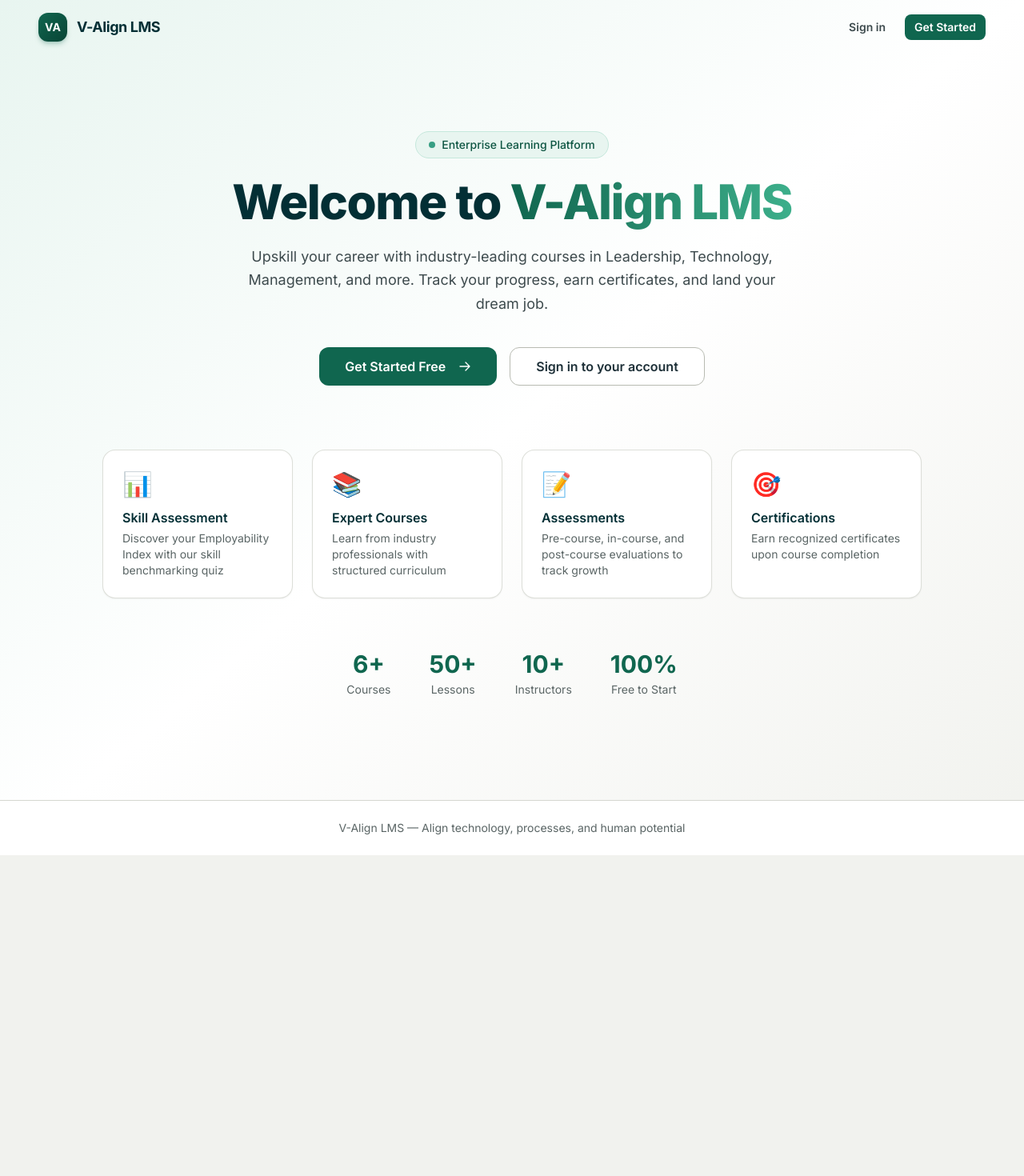
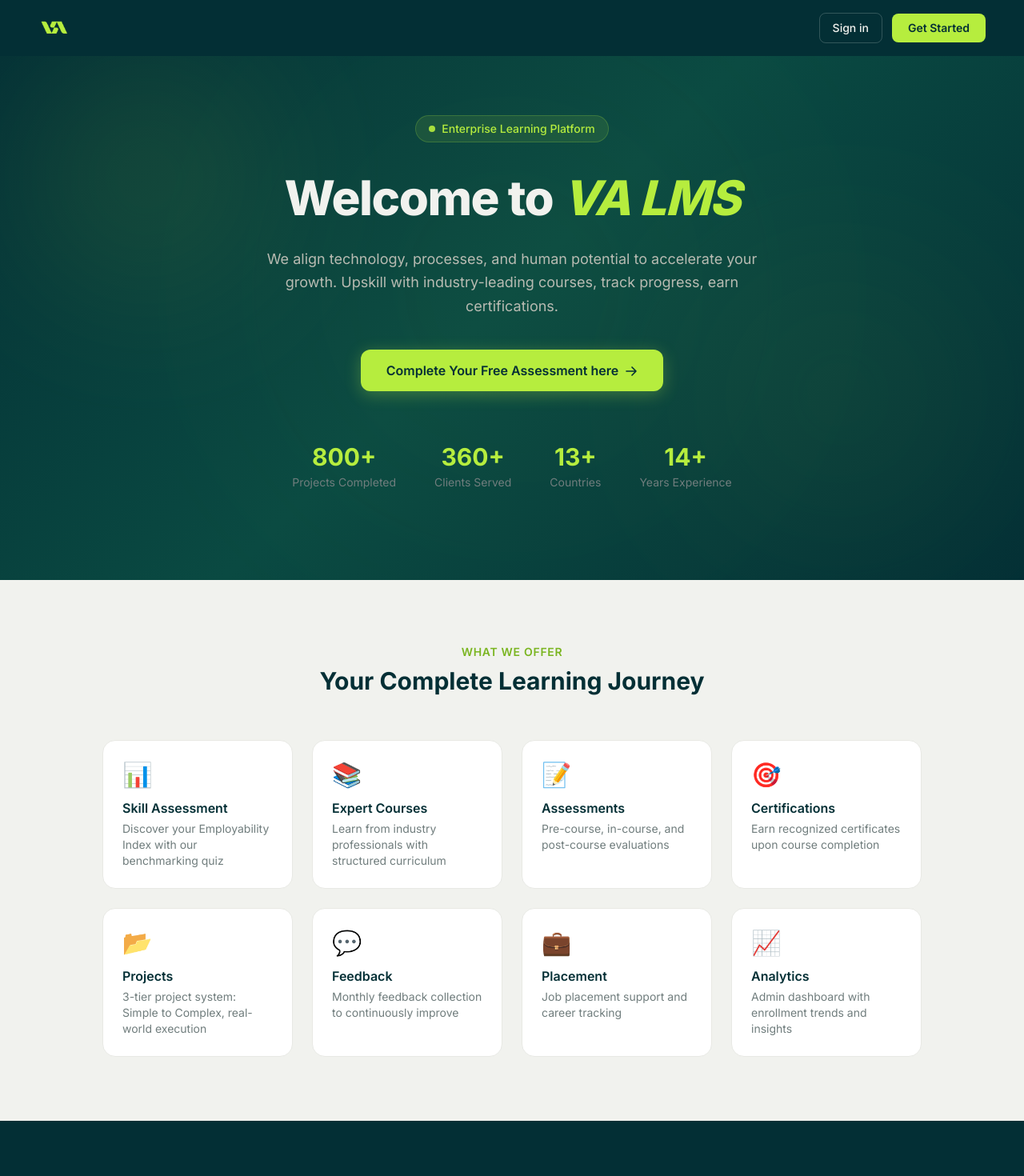
Before and after one commit to Sharanup594/lms-frontend, a Next.js app: page / in a window 1280 px wide. Shown: the top 1470 px of the page at 80% size. Before the commit the page ends 1069 px from the top, so only its background shows below. Built offline with nearby package versions, Linux system fonts and the light colour scheme; no server answers.

Commit message:
Replace V-Align LMS with VA LMS everywhere

```diff
--- a/src/app/(auth)/login/page.tsx
+++ b/src/app/(auth)/login/page.tsx
@@ -76,12 +76,10 @@ export default function LoginPage() {
       <div className="w-full max-w-md">
         {/* Logo */}
         <div className="mb-8 text-center">
-          <div className="mx-auto mb-4 flex h-14 w-14 items-center justify-center rounded-2xl bg-gradient-to-br from-primary-600 to-primary-800 text-white font-bold text-xl shadow-lg shadow-primary-600/30">
-            VA
-          </div>
+          <img height="56" width="56" className="mx-auto mb-0 rounded-full shadow-lg" src="/VA.png" alt="V-Align" />
           <h1 className="text-2xl font-bold text-neutral-900">Welcome back</h1>
           <p className="mt-1 text-sm text-neutral-500">
-            Sign in to your V-Align LMS account
+            Sign in to your VA LMS account
           </p>
         </div>
 
--- a/src/app/(auth)/signup/page.tsx
+++ b/src/app/(auth)/signup/page.tsx
@@ -55,12 +55,10 @@ export default function SignupPage() {
   }
 
   return (
-    <div className="flex min-h-screen items-center justify-center bg-gradient-to-br from-primary-50 via-white to-surface-secondary p-4">
+    <div className="flex min-h-screen items-center justify-center bg-[rgb(241, 242, 238)] from-primary-50 via-white to-surface-secondary p-4">
       <div className="w-full max-w-md">
         <div className="mb-8 text-center">
-          <div className="mx-auto mb-4 flex h-14 w-14 items-center justify-center rounded-2xl bg-gradient-to-br from-primary-600 to-primary-800 text-white font-bold text-xl shadow-lg shadow-primary-600/30">
-            VA
-          </div>
+          <img height="50" width="50" className="mx-auto mb-0 rounded-full shadow-lg" src="/VA.png" alt="V-Align" />
           <h1 className="text-2xl font-bold text-neutral-900">Create an account</h1>
           <p className="mt-1 text-sm text-neutral-500">Start your learning journey today</p>
         </div>
--- a/src/app/globals.css
+++ b/src/app/globals.css
@@ -2,20 +2,20 @@
 
 @theme inline {
   /* === V-Align Brand Color Palette === */
-  /* Primary: Castleton Green scale */
-  --color-primary-50: #E8F5F0;
-  --color-primary-100: #C5E8DC;
-  --color-primary-200: #9DD9C5;
-  --color-primary-300: #6DC4A8;
-  --color-primary-400: #3DAF8B;
-  --color-primary-500: #158D6E;
-  --color-primary-600: #10664F;
-  --color-primary-700: #0D5542;
-  --color-primary-800: #094435;
-  --color-primary-900: #053328;
+  /* Primary: Pear (#B6ED3E) scale */
+  --color-primary-50: #F5FDE8;
+  --color-primary-100: #E8F9C5;
+  --color-primary-200: #D4F48E;
+  --color-primary-300: #C5F062;
+  --color-primary-400: #B6ED3E;
+  --color-primary-500: #9DD425;
+  --color-primary-600: #B6ED3E;
+  --color-primary-700: #7AB520;
+  --color-primary-800: #5E8C18;
+  --color-primary-900: #436410;
 
-  /* Accent: Pear (V-Align highlight) */
-  --color-accent: #B6ED3E;
+  /* Accent: Castleton Green (secondary) */
+  --color-accent: #10664F;
 
   --color-success-50: #F0FDF4;
   --color-success-500: #22C55E;
--- a/src/app/layout.tsx
+++ b/src/app/layout.tsx
@@ -12,7 +12,7 @@ const inter = Inter({
 });
 
 export const metadata: Metadata = {
-  title: "V-Align LMS",
+  title: "VA LMS",
   description: "V-Align Technologies — Enterprise Learning Management System",
 };
 
--- a/src/app/onboarding/skill-assessment/page.tsx
+++ b/src/app/onboarding/skill-assessment/page.tsx
@@ -63,9 +63,7 @@ export default function SkillAssessmentPage() {
       <div className="w-full max-w-2xl">
         {/* Header */}
         <div className="text-center mb-8">
-          <div className="mx-auto mb-4 flex h-14 w-14 items-center justify-center rounded-2xl bg-gradient-to-br from-primary-600 to-primary-800 text-white font-bold text-xl shadow-lg shadow-primary-600/30">
-            VA
-          </div>
+          <img height="56" width="56" className="mx-auto mb-0 rounded-full shadow-lg" src="/VA.png" alt="V-Align" />
           <h1 className="text-2xl font-bold text-neutral-900">Skill Assessment</h1>
           <p className="mt-1 text-sm text-neutral-500">Help us understand your background to recommend the best courses</p>
         </div>
--- a/src/app/page.tsx
+++ b/src/app/page.tsx
@@ -1,177 +1,177 @@
-"use client";
+'use client'
 
-import { useEffect } from "react";
-import { useRouter } from "next/navigation";
-import Link from "next/link";
-import { useAuth } from "@/hooks/useAuth";
-import { Button } from "@/components/ui/Button";
+import { useEffect } from 'react'
+import { useRouter } from 'next/navigation'
+import Link from 'next/link'
+import { useAuth } from '@/hooks/useAuth'
+import { Button } from '@/components/ui/Button'
 
 export default function Home() {
-  const router = useRouter();
-  const { role, isLoading } = useAuth();
+  const router = useRouter()
+  const { role, isLoading } = useAuth()
 
-  // If already logged in, redirect to dashboard
   useEffect(() => {
-    if (isLoading) return;
-    if (role === "admin") router.replace("/admin/dashboard");
-    else if (role === "student") router.replace("/dashboard");
-  }, [role, isLoading, router]);
+    if (isLoading) return
+    if (role === 'admin') router.replace('/admin/dashboard')
+    else if (role === 'student') router.replace('/dashboard')
+  }, [role, isLoading, router])
 
-  // Show landing page for unauthenticated visitors
   if (!isLoading && !role) {
     return (
-      <div className="min-h-screen bg-gradient-to-br from-primary-50 via-white to-surface-secondary">
-        {/* Nav */}
-        <header className="flex items-center justify-between px-6 py-4 lg:px-12">
+      <div className="min-h-screen" style={{ fontFamily: "'Inter', sans-serif" }}>
+        {/* ═══ Nav ═══ */}
+        <header className="fixed top-0 left-0 right-0 z-50 flex items-center justify-between px-6 py-4 lg:px-12" style={{ background: '#032F35' }}>
           <div className="flex items-center gap-3">
-            <div className="flex h-9 w-9 items-center justify-center rounded-xl bg-gradient-to-br from-primary-600 to-primary-800 text-white font-bold text-sm shadow-md shadow-primary-600/25">
-              VA
-            </div>
-            <span className="text-lg font-bold text-neutral-900 tracking-tight">
-              V-Align LMS
-            </span>
+            <img height="40" width="40" className="rounded-full" src="/VA.png" alt="V-Align" />
           </div>
           <div className="flex items-center gap-3">
             <Link href="/login">
-              <Button variant="ghost" size="sm">
+              <button className="px-4 py-2 text-sm font-medium rounded-lg transition-colors cursor-pointer" style={{ color: '#F1F2EE', background: 'transparent', border: '1px solid rgba(241,242,238,0.2)' }}>
                 Sign in
-              </Button>
+              </button>
             </Link>
             <Link href="/signup">
-              <Button size="sm">Get Started</Button>
+              <button className="px-5 py-2 text-sm font-semibold rounded-lg transition-all cursor-pointer hover:opacity-90" style={{ background: '#B6ED3E', color: '#032F35' }}>
+                Get Started
+              </button>
             </Link>
           </div>
         </header>
 
-        {/* Hero */}
-        <main className="flex flex-col items-center justify-center px-6 pt-16 pb-24 lg:pt-24 lg:pb-32">
-          <div className="text-center max-w-3xl mx-auto">
-            <div className="inline-flex items-center gap-2 rounded-full bg-primary-50 border border-primary-100 px-4 py-1.5 text-sm text-primary-700 font-medium mb-6">
-              <span className="flex h-2 w-2 rounded-full bg-primary-500 animate-pulse" />
+        {/* ═══ Hero Section — Dark Gunmetal ═══ */}
+        <section className="relative overflow-hidden pt-28 pb-20 lg:pt-36 lg:pb-28" style={{ background: 'linear-gradient(135deg, #032F35 0%, #0A4A42 50%, #032F35 100%)' }}>
+          {/* Decorative elements */}
+          <div className="absolute top-20 left-10 w-72 h-72 rounded-full opacity-10" style={{ background: '#B6ED3E', filter: 'blur(100px)' }} />
+          <div className="absolute bottom-10 right-10 w-96 h-96 rounded-full opacity-5" style={{ background: '#B6ED3E', filter: 'blur(120px)' }} />
+          <div className="absolute top-1/2 left-1/2 -translate-x-1/2 -translate-y-1/2 w-[600px] h-[600px] rounded-full opacity-[0.03]" style={{ background: '#B6ED3E', filter: 'blur(150px)' }} />
+
+          <div className="relative z-10 max-w-5xl mx-auto px-6 text-center">
+            {/* Badge */}
+            <div className="inline-flex items-center gap-2 rounded-full px-4 py-1.5 text-sm font-medium mb-8" style={{ background: 'rgba(182,237,62,0.1)', color: '#B6ED3E', border: '1px solid rgba(182,237,62,0.2)' }}>
+              <span className="flex h-2 w-2 rounded-full animate-pulse" style={{ background: '#B6ED3E' }} />
               Enterprise Learning Platform
             </div>
 
-            <h1 className="text-4xl font-extrabold text-neutral-900 tracking-tight sm:text-5xl lg:text-6xl">
-              Welcome to{" "}
-              <span className="bg-gradient-to-r from-primary-600 to-primary-400 bg-clip-text text-transparent">
-                V-Align LMS
-              </span>
+            {/* Hero heading */}
+            <h1 className="text-4xl sm:text-5xl lg:text-6xl font-extrabold tracking-tight leading-tight" style={{ color: '#F1F2EE' }}>
+              Welcome to {' '}
+              <span style={{ color: '#B6ED3E' }}><em>VA LMS</em></span>{' '}
             </h1>
 
-            <p className="mt-6 text-lg text-neutral-600 max-w-2xl mx-auto leading-relaxed">
-              Upskill your career with industry-leading courses in Leadership,
-              Technology, Management, and more. Track your progress, earn
-              certificates, and land your dream job.
+            <p className="mt-6 text-lg max-w-2xl mx-auto leading-relaxed" style={{ color: '#B8BBB2' }}>
+              We align technology, processes, and human potential to accelerate your growth.
+              Upskill with industry-leading courses, track progress, earn certifications.
             </p>
 
+            {/* CTAs */}
             <div className="mt-10 flex flex-col sm:flex-row items-center justify-center gap-4">
               <Link href="/signup">
-                <Button size="lg" className="px-8">
-                  Get Started Free
-                  <svg
-                    className="h-4 w-4 ml-2"
-                    fill="none"
-                    viewBox="0 0 24 24"
-                    strokeWidth="2"
-                    stroke="currentColor"
-                  >
-                    <path
-                      strokeLinecap="round"
-                      strokeLinejoin="round"
-                      d="M13.5 4.5L21 12m0 0l-7.5 7.5M21 12H3"
-                    />
+                <button className="px-8 py-3.5 text-base font-semibold rounded-xl transition-all cursor-pointer hover:shadow-lg" style={{ background: '#B6ED3E', color: '#032F35', boxShadow: '0 4px 20px rgba(182,237,62,0.3)' }}>
+                  Complete Your Free Assessment here
+                  <svg className="inline h-4 w-4 ml-2" fill="none" viewBox="0 0 24 24" strokeWidth="2.5" stroke="currentColor">
+                    <path strokeLinecap="round" strokeLinejoin="round" d="M13.5 4.5L21 12m0 0l-7.5 7.5M21 12H3" />
                   </svg>
-                </Button>
+                </button>
+              </Link>
+              {/* <Link href="/login">
+                <button className="px-8 py-3.5 text-base font-medium rounded-xl transition-all cursor-pointer" style={{ background: 'transparent', color: '#F1F2EE', border: '1px solid rgba(241,242,238,0.25)' }}>
+                  Sign in to your account
+                </button>
+              </Link> */}
+            </div>
+
+            {/* Stats row */}
+            <div className="mt-16 flex flex-wrap items-center justify-center gap-12">
+              {[
+                { value: '800+', label: 'Projects Completed' },
+                { value: '360+', label: 'Clients Served' },
+                { value: '13+', label: 'Countries' },
+                { value: '14+', label: 'Years Experience' },
+              ].map((s) => (
+                <div key={s.label} className="text-center">
+                  <p className="text-3xl font-bold" style={{ color: '#B6ED3E' }}>{s.value}</p>
+                  <p className="text-sm mt-1" style={{ color: '#707D7D' }}>{s.label}</p>
+                </div>
+              ))}
+            </div>
+          </div>
+        </section>
+
+        {/* ═══ Features — Anti-flash White ═══ */}
+        <section className="py-20 px-6" style={{ background: '#F1F2EE' }}>
+          <div className="max-w-5xl mx-auto">
+            <div className="text-center mb-14">
+              <p className="text-sm font-semibold uppercase tracking-wider" style={{ color: '#7AB520' }}>What We Offer</p>
+              <h2 className="mt-2 text-3xl font-bold" style={{ color: '#032F35' }}>Your Complete Learning Journey</h2>
+            </div>
+
+            <div className="grid grid-cols-1 sm:grid-cols-2 lg:grid-cols-4 gap-6">
+              {[
+                { icon: '📊', title: 'Skill Assessment', desc: 'Discover your Employability Index with our benchmarking quiz', color: '#7AB520' },
+                { icon: '📚', title: 'Expert Courses', desc: 'Learn from industry professionals with structured curriculum', color: '#7AB520' },
+                { icon: '📝', title: 'Assessments', desc: 'Pre-course, in-course, and post-course evaluations', color: '#7AB520' },
+                { icon: '🎯', title: 'Certifications', desc: 'Earn recognized certificates upon course completion', color: '#7AB520' },
+                { icon: '📂', title: 'Projects', desc: '3-tier project system: Simple to Complex, real-world execution', color: '#7AB520' },
+                { icon: '💬', title: 'Feedback', desc: 'Monthly feedback collection to continuously improve', color: '#7AB520' },
+                { icon: '💼', title: 'Placement', desc: 'Job placement support and career tracking', color: '#7AB520' },
+                { icon: '📈', title: 'Analytics', desc: 'Admin dashboard with enrollment trends and insights', color: '#7AB520' },
+              ].map((f) => (
+                <div key={f.title} className="rounded-2xl p-6 transition-all duration-300 hover:-translate-y-1 hover:shadow-lg" style={{ background: '#FFFFFF', border: '1px solid #E8E9E4' }}>
+                  <div className="text-3xl mb-3">{f.icon}</div>
+                  <h3 className="font-semibold" style={{ color: '#032F35' }}>{f.title}</h3>
+                  <p className="mt-1 text-sm" style={{ color: '#707D7D' }}>{f.desc}</p>
+                </div>
+              ))}
+            </div>
+          </div>
+        </section>
+
+        {/* ═══ CTA Section — Castleton Green ═══ */}
+        <section className="py-20 px-6" style={{ background: '#032F35' }}>
+          <div className="max-w-3xl mx-auto text-center">
+            <h2 className="text-3xl font-bold" style={{ color: '#F1F2EE' }}>Ready to Transform Your Learning?</h2>
+            <p className="mt-4 text-lg" style={{ color: '#B8BBB2' }}>
+              Join hundreds of learners who are upskilling with VA LMS.
+              Start with a free skill assessment.
+            </p>
+            <div className="mt-8 flex flex-col sm:flex-row items-center justify-center gap-4">
+              <Link href="/signup">
+                <button className="px-8 py-3.5 text-base font-semibold rounded-xl transition-all cursor-pointer hover:opacity-90" style={{ background: '#B6ED3E', color: '#032F35' }}>
+                  Sign up to Start Your Journey
+                </button>
               </Link>
               <Link href="/login">
-                <Button variant="secondary" size="lg" className="px-8">
-                  Sign in to your account
-                </Button>
+                <button className="px-8 py-3.5 text-base font-medium rounded-xl transition-all cursor-pointer" style={{ color: '#F1F2EE', border: '1px solid rgba(241,242,238,0.3)', background: 'transparent' }}>
+                  Already have an account? Sign in
+                </button>
               </Link>
             </div>
           </div>
+        </section>
 
-          {/* Feature cards */}
-          <div className="mt-20 grid grid-cols-1 sm:grid-cols-2 lg:grid-cols-4 gap-6 max-w-5xl w-full">
-            {[
-              {
-                icon: "📊",
-                title: "Skill Assessment",
-                desc: "Discover your Employability Index with our skill benchmarking quiz",
-              },
-              {
-                icon: "📚",
-                title: "Expert Courses",
-                desc: "Learn from industry professionals with structured curriculum",
-              },
-              {
-                icon: "📝",
-                title: "Assessments",
-                desc: "Pre-course, in-course, and post-course evaluations to track growth",
-              },
-              {
-                icon: "🎯",
-                title: "Certifications",
-                desc: "Earn recognized certificates upon course completion",
-              },
-            ].map((f) => (
-              <div
-                key={f.title}
-                className="rounded-2xl bg-white border border-neutral-200/80 p-6 shadow-sm hover:shadow-lg hover:-translate-y-1 transition-all duration-300"
-              >
-                <div className="text-3xl mb-3">{f.icon}</div>
-                <h3 className="font-semibold text-neutral-900">{f.title}</h3>
-                <p className="mt-1 text-sm text-neutral-500">{f.desc}</p>
-              </div>
-            ))}
+        {/* ═══ Footer — Gunmetal ═══ */}
+        <footer className="py-8 px-6" style={{ background: '#032F35', borderTop: '1px solid rgba(182,237,62,0.1)' }}>
+          <div className="max-w-5xl mx-auto flex flex-col sm:flex-row items-center justify-between gap-4">
+            <div className="flex items-center gap-2">
+              <img height="28" width="28" className="rounded-full" src="/VA.png" alt="V-Align" />
+              <span className="text-sm font-semibold" style={{ color: '#F1F2EE' }}>V-Align Technologies</span>
+            </div>
+            <p className="text-xs" style={{ color: '#707D7D' }}>
+              Align technology, processes, and human potential &middot; 14+ years of expertise
+            </p>
           </div>
-
-          {/* Stats */}
-          <div className="mt-16 flex flex-wrap items-center justify-center gap-12 text-center">
-            {[
-              { value: "6+", label: "Courses" },
-              { value: "50+", label: "Lessons" },
-              { value: "10+", label: "Instructors" },
-              { value: "100%", label: "Free to Start" },
-            ].map((s) => (
-              <div key={s.label}>
-                <p className="text-3xl font-bold text-primary-600">{s.value}</p>
-                <p className="text-sm text-neutral-500 mt-1">{s.label}</p>
-              </div>
-            ))}
-          </div>
-        </main>
-
-        {/* Footer */}
-        <footer className="border-t border-neutral-200 bg-white py-6 text-center text-sm text-neutral-500">
-          V-Align LMS — Align technology, processes, and human potential
         </footer>
       </div>
-    );
+    )
   }
 
   // Loading or redirecting
   return (
-    <div className="flex h-screen items-center justify-center bg-surface-secondary">
-      <svg
-        className="h-8 w-8 animate-spin text-primary-600"
-        viewBox="0 0 24 24"
-        fill="none"
-      >
-        <circle
-          className="opacity-25"
-          cx="12"
-          cy="12"
-          r="10"
-          stroke="currentColor"
-          strokeWidth="4"
-        />
-        <path
-          className="opacity-75"
-          fill="currentColor"
-          d="M4 12a8 8 0 018-8V0C5.373 0 0 5.373 0 12h4z"
-        />
+    <div className="flex h-screen items-center justify-center" style={{ background: '#032F35' }}>
+      <svg className="h-8 w-8 animate-spin" style={{ color: '#B6ED3E' }} viewBox="0 0 24 24" fill="none">
+        <circle className="opacity-25" cx="12" cy="12" r="10" stroke="currentColor" strokeWidth="4" />
+        <path className="opacity-75" fill="currentColor" d="M4 12a8 8 0 018-8V0C5.373 0 0 5.373 0 12h4z" />
       </svg>
     </div>
-  );
+  )
 }
--- a/src/app/welcome/page.tsx
+++ b/src/app/welcome/page.tsx
@@ -17,14 +17,12 @@ export default function WelcomePage() {
           <div className="relative mx-auto mb-8">
             <div className="absolute -inset-12 rounded-full bg-primary-100/40 blur-3xl" />
             <div className="relative">
-              <div className="mx-auto flex h-20 w-20 items-center justify-center rounded-2xl bg-gradient-to-br from-primary-600 to-primary-800 text-white text-4xl shadow-xl shadow-primary-600/30">
-                🎉
-              </div>
+              <img height="80" width="80" className="mx-auto rounded-full shadow-xl" src="/VA.png" alt="V-Align" />
             </div>
           </div>
 
           <h1 className="text-3xl font-extrabold text-neutral-900 sm:text-4xl">
-            Welcome to V-Align LMS, {user?.name?.split(" ")[0] ?? "there"}!
+            Welcome to VA LMS, {user?.name?.split(" ")[0] ?? "there"}!
           </h1>
           <p className="mt-4 text-lg text-neutral-600 max-w-lg mx-auto">
             Your account is ready. Before you start learning, let&apos;s find
--- a/src/components/layout/Sidebar.tsx
+++ b/src/components/layout/Sidebar.tsx
@@ -328,11 +328,9 @@ export function Sidebar({ open, onClose, items, onLogout }: SidebarProps) {
       >
         {/* Logo */}
         <div className="flex h-16 items-center gap-3 border-b border-neutral-100 px-6">
-          <div className="flex h-9 w-9 items-center justify-center rounded-xl bg-gradient-to-br from-primary-600 to-primary-800 text-white font-bold text-sm shadow-md shadow-primary-600/25">
-            VA
-          </div>
+          <img height="36" width="36" className="rounded-full" src="/VA.png" alt="V-Align" />
           <span className="text-lg font-bold text-neutral-900 tracking-tight">
-            V-Align LMS
+            VA LMS
           </span>
         </div>
 
--- a/src/lib/certificate.ts
+++ b/src/lib/certificate.ts
@@ -18,14 +18,14 @@ export function generateCertificate(data: CertificateData) {
   doc.rect(0, 0, w, h, "F");
 
   // ── Decorative border ──
-  doc.setDrawColor(16, 102, 79); // primary-600
+  doc.setDrawColor(122, 181, 32); // primary-600
   doc.setLineWidth(2);
   doc.rect(10, 10, w - 20, h - 20);
   doc.setLineWidth(0.5);
   doc.rect(14, 14, w - 28, h - 28);
 
   // ── Corner accents ──
-  doc.setFillColor(16, 102, 79);
+  doc.setFillColor(122, 181, 32);
   // Top-left
   doc.circle(14, 14, 3, "F");
   // Top-right
@@ -36,7 +36,7 @@ export function generateCertificate(data: CertificateData) {
   doc.circle(w - 14, h - 14, 3, "F");
 
   // ── Logo area ──
-  doc.setFillColor(16, 102, 79);
+  doc.setFillColor(122, 181, 32);
   doc.roundedRect(w / 2 - 15, 22, 30, 14, 3, 3, "F");
   doc.setTextColor(255, 255, 255);
   doc.setFontSize(12);
@@ -44,17 +44,17 @@ export function generateCertificate(data: CertificateData) {
   doc.text("VA", w / 2, 31, { align: "center" });
 
   // ── Title ──
-  doc.setTextColor(16, 102, 79);
+  doc.setTextColor(122, 181, 32);
   doc.setFontSize(14);
   doc.setFont("helvetica", "normal");
-  doc.text("V-ALIGN LMS", w / 2, 44, { align: "center" });
+  doc.text("VA LMS", w / 2, 44, { align: "center" });
 
   doc.setTextColor(100, 100, 100);
   doc.setFontSize(11);
   doc.text("CERTIFICATE OF COMPLETION", w / 2, 52, { align: "center" });
 
   // ── Decorative line ──
-  doc.setDrawColor(16, 102, 79);
+  doc.setDrawColor(122, 181, 32);
   doc.setLineWidth(0.8);
   doc.line(w / 2 - 40, 56, w / 2 + 40, 56);
 
@@ -72,7 +72,7 @@ export function generateCertificate(data: CertificateData) {
 
   // ── Underline under name ──
   const nameWidth = doc.getTextWidth(data.studentName);
-  doc.setDrawColor(16, 102, 79);
+  doc.setDrawColor(122, 181, 32);
   doc.setLineWidth(0.5);
   doc.line(w / 2 - nameWidth / 2, 85, w / 2 + nameWidth / 2, 85);
 
@@ -85,7 +85,7 @@ export function generateCertificate(data: CertificateData) {
   });
 
   // ── Course name ──
-  doc.setTextColor(16, 102, 79);
+  doc.setTextColor(122, 181, 32);
   doc.setFontSize(20);
   doc.setFont("helvetica", "bold");
   doc.text(data.courseName, w / 2, 110, { align: "center" });
@@ -126,7 +126,7 @@ export function generateCertificate(data: CertificateData) {
   });
 
   // ── Bottom accent bar ──
-  doc.setFillColor(16, 102, 79);
+  doc.setFillColor(122, 181, 32);
   doc.rect(w / 2 - 30, h - 16, 60, 2, "F");
 
   // ── Download ──
```
Also changed, not shown: public/VA.png (added).
